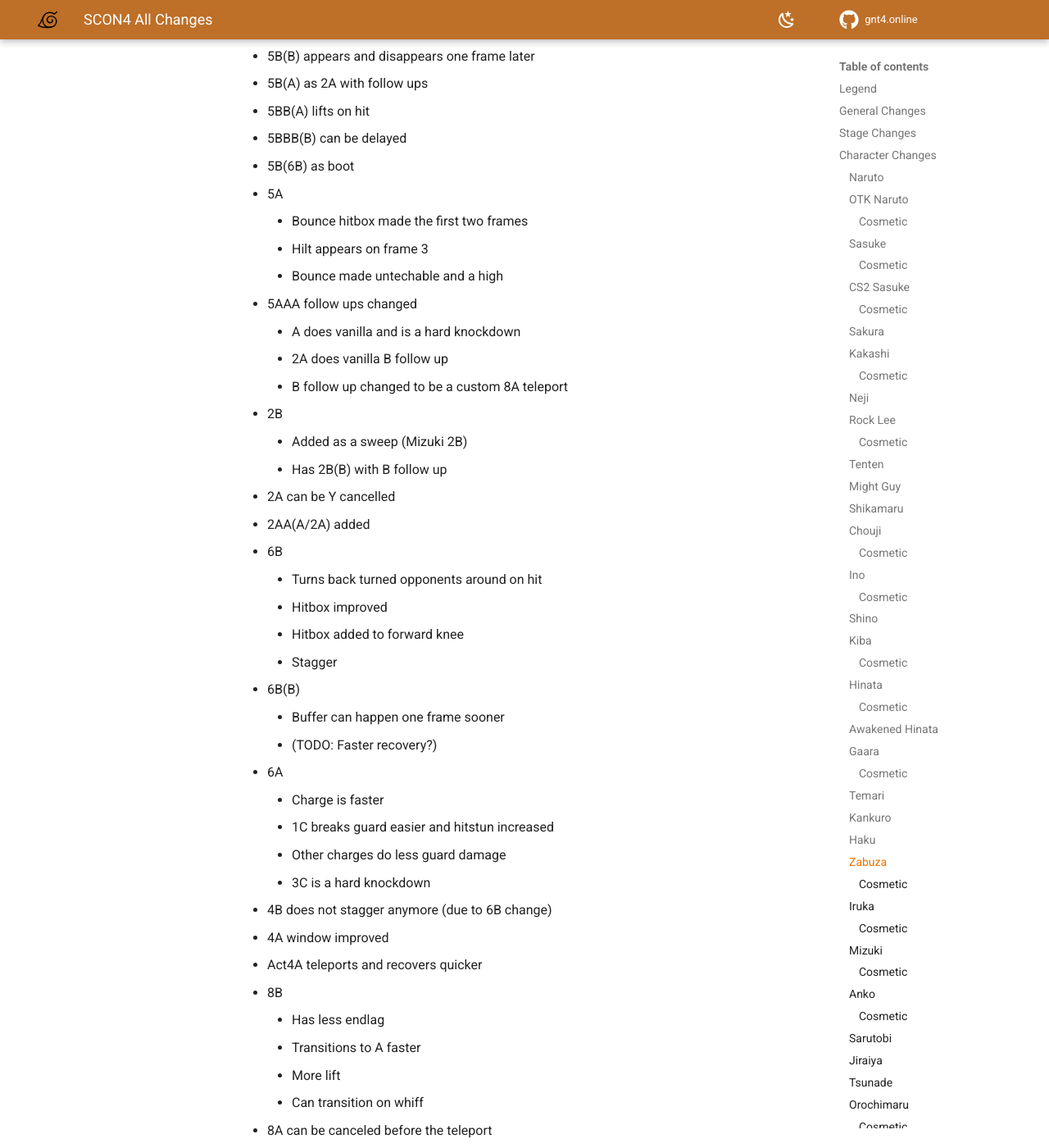
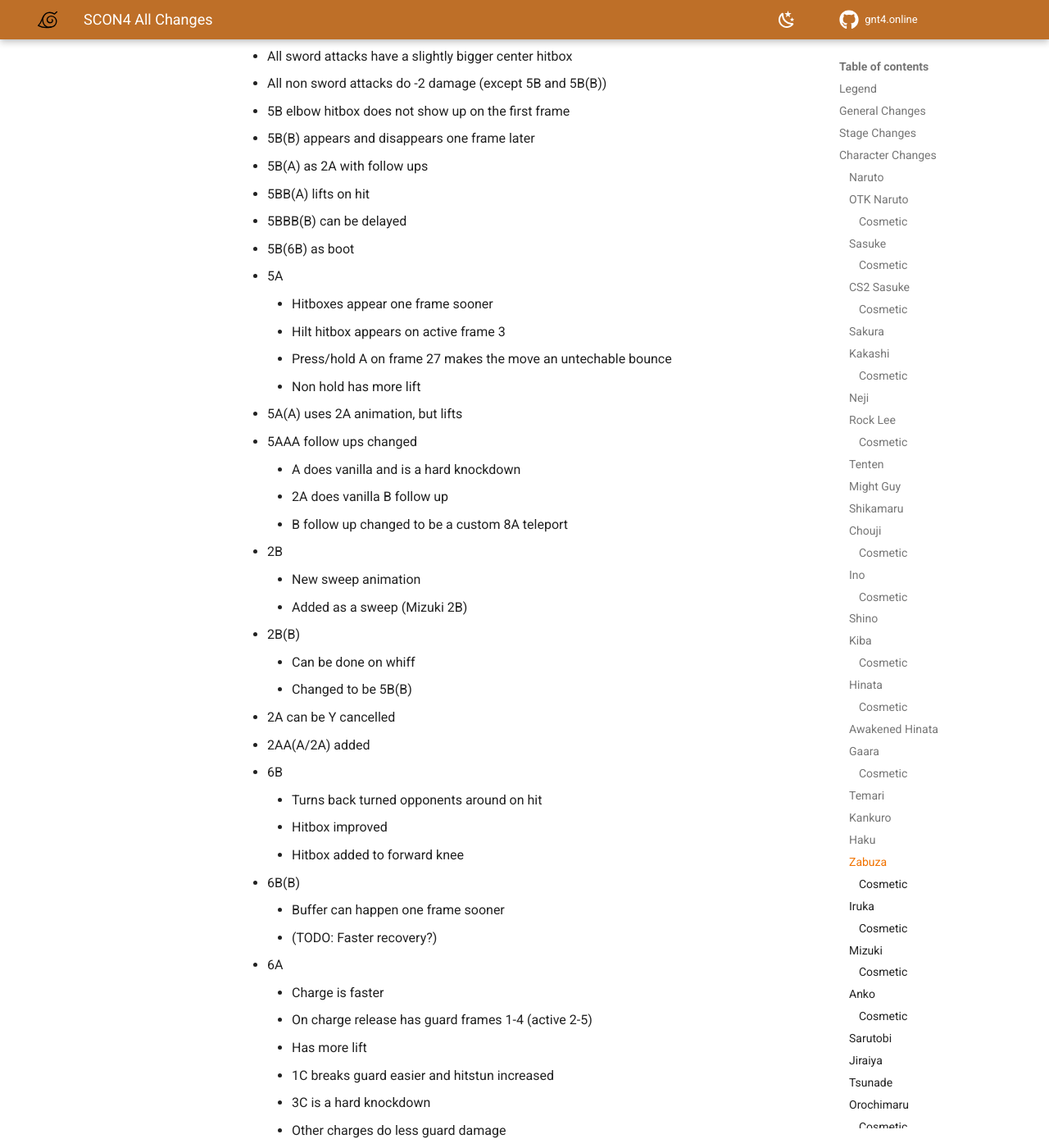
Before and after one commit to NicholasMoser/gnt4.online, an MkDocs documentation site: the page built from docs/scon4_all_changes.md, in a window 1280 px wide and 1400 px high, scrolled down 61731 px. Shown: the whole window at 82% size. Built offline with MkDocs 1.6.1 and Material for MkDocs 9.7.7, drawn with Linux system fonts in a browser that asks for light colours; comment, search, counter and statistics services are not loaded; some of the changed text lies outside the part shown.

Commit message:
Finish 1.2 changes

```diff
--- a/docs/scon4_all_changes.md
+++ b/docs/scon4_all_changes.md
@@ -800,7 +800,9 @@
     - Does JX from the ground with modified momentum
     - Requires and costs 75%
 - J6X added where TenTen hops slightly forward before doing the super instead of slightly back
-- RB made strong and pushes on block
+- RB
+    - Made strong and pushes on block
+    - Lifts slightly higher
 - RA can now be done at anytime during run and does not have to wait for a loop of the animation
 - GRKnJ moved further back
 - GRKnJ made a mid from a high
@@ -1579,7 +1581,7 @@
 - JB
     - Does 10 damage (from 16) and 10 block damage (from 16) but has the same guard stun
     - Hitbox removed from head and butt
-    - Less lift
+    - Less lift (TODO: Now has more lift, but is it more or less than vanilla?)
 - J2B
     - Added as a glide that can be cancelled early with Y
     - Has A and B follow ups
@@ -1718,6 +1720,7 @@
 
 ![Zabuza](/assets/images/changelog/zabuza.png)
 
+- All sword attacks have a slightly bigger center hitbox
 - All non sword attacks do -2 damage (except 5B and 5B(B))
 - 5B elbow hitbox does not show up on the first frame
 - 5B(B) appears and disappears one frame later
@@ -1726,40 +1729,47 @@
 - 5BBB(B) can be delayed
 - 5B(6B) as boot
 - 5A
-    - Bounce hitbox made the first two frames
-    - Hilt appears on frame 3
-    - Bounce made untechable and a high
+    - Hitboxes appear one frame sooner
+    - Hilt hitbox appears on active frame 3
+    - Press/hold A on frame 27 makes the move an untechable bounce
+    - Non hold has more lift
+- 5A(A) uses 2A animation, but lifts
 - 5AAA follow ups changed
     - A does vanilla and is a hard knockdown
     - 2A does vanilla B follow up
     - B follow up changed to be a custom 8A teleport
 - 2B
+    - New sweep animation
     - Added as a sweep (Mizuki 2B)
-    - Has 2B(B) with B follow up
+- 2B(B)
+    - Can be done on whiff
+    - Changed to be 5B(B)
 - 2A can be Y cancelled
 - 2AA(A/2A) added
 - 6B
     - Turns back turned opponents around on hit
     - Hitbox improved
     - Hitbox added to forward knee
-    - Stagger
 - 6B(B)
     - Buffer can happen one frame sooner
     - (TODO: Faster recovery?)
 - 6A
     - Charge is faster
+    - On charge release has guard frames 1-4 (active 2-5)
+    - Has more lift
     - 1C breaks guard easier and hitstun increased
+    - 3C is a hard knockdown
     - Other charges do less guard damage
-    - 3C is a hard knockdown
+- 6A(A) has more lift
 - 4B does not stagger anymore (due to 6B change)
-- 4A window improved
+- 4A counter has been replaced with a full screen tracking teleport similar in function to Orochimaru. 4A6 is possible
 - Act4A teleports and recovers quicker
 - 8B
     - Has less endlag
     - Transitions to A faster
     - More lift
     - Can transition on whiff
-- 8A can be canceled before the teleport
+- 8A has been replaced with an anti air/sub trap full moon slash
 - JB
     - Ground hit stuns longer
     - Is grabbable
@@ -2798,6 +2810,7 @@
     - Duration increased to 17 frames
     - Starts up three frames later (ends same time) with three frames less super freeze (TODO: 3 or 5?)
     - Small subbable window now exists as a result
+    - Is grabbable for the first 26 frames after super freeze (hitbox appears on 29)
 - RA has defense frames and can be grabbed during airborne frames
 - GRKnJ
     - Summons a 6A monster that hits for a small bounce
```
Also changed, not shown: other parts of docs/scon4_all_changes.md (+2 -0 lines).
